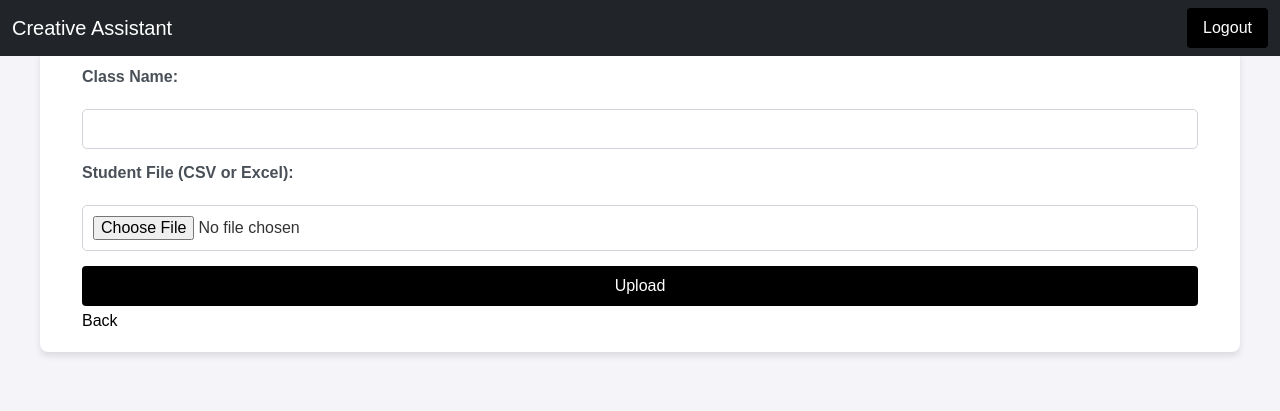
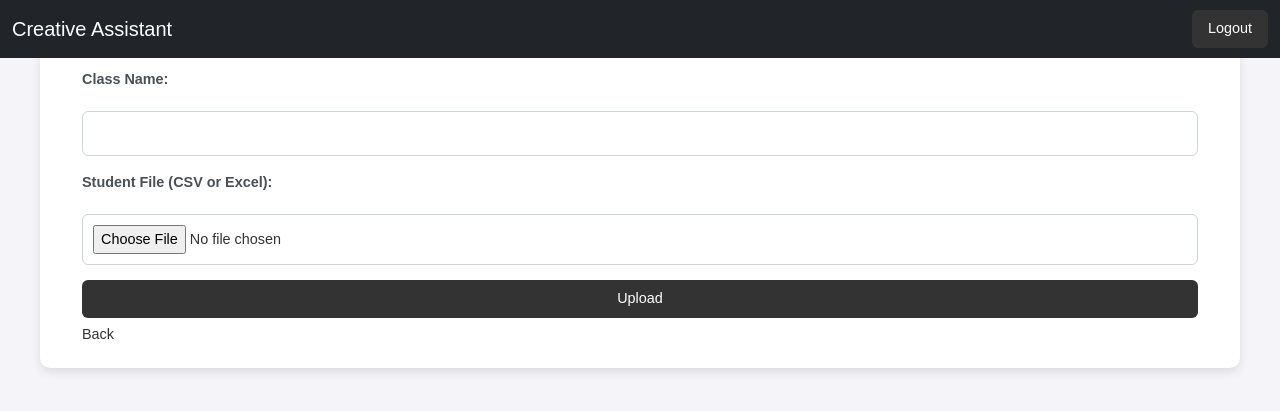
Before and after one commit to JefenaGracia/creative, a Flask app: page /upload in a window 1280 px wide. Shown: the top 411 px of the page. Run offline with Flask 3, Linux system fonts and the light colour scheme; the visitor is signed in with stand-in values (Sample User, id 1).

Commit message:
Minor changes

```diff
--- a/static/css/styles.css
+++ b/static/css/styles.css
@@ -7,10 +9,11 @@
 
 /* Body Styling */
 body {
-    font: 1.4rem 'Arial', sans-serif;
+    font: 1.2rem 'Arial', sans-serif;
     background: #f4f4f9;
     color: #333;
-    padding: 0 15px;
+    padding: 0 20px;
+    line-height: 1.6;
 }
 
 /* Content Wrapper */
@@ -19,15 +22,17 @@ body {
     margin: 80px auto;
     padding: 20px;
     background: #fff;
-    border-radius: 8px;
-    box-shadow: 0 4px 6px rgba(0, 0, 0, 0.1);
+    border-radius: 10px;
+    box-shadow: 0 4px 10px rgba(0, 0, 0, 0.1);
 }
 
 /* Headings */
 h1, h2, h3 {
-    color: #000;
+    color: #333;
     margin-bottom: 20px;
     text-align: center;
+    font-weight: 600;
+    font-size: 1.8rem;  /* Reduced font size */
 }
 
 /* Form Elements */
@@ -39,19 +44,21 @@ form, .upload-form, .add-project-form {
 
 label, .form-label {
     font-weight: bold;
-    font-size: 1rem;
+    font-size: 0.9rem;  /* Reduced font size */
     color: #495057;
+    margin-bottom: 5px;
 }
 
-input, .form-input {
+input, .form-input, select {
     padding: 10px;
-    font-size: 1rem;
+    font-size: 0.9rem;  /* Reduced font size */
     border: 1px solid #ced4da;
-    border-radius: 5px;
+    border-radius: 6px;
     width: 100%;
+    transition: border-color 0.3s ease;
 }
 
-input:focus, .form-input:focus {
+input:focus, .form-input:focus, select:focus {
     border-color: #80bdff;
     outline: none;
 }
@@ -59,25 +66,41 @@ input:focus, .form-input:focus {
 /* Buttons */
 button, .btn {
     padding: 8px 16px;
-    background: #000;
+    background: #333;
     color: white;
     border: none;
-    border-radius: 4px;
-    font-size: 1rem;
+    border-radius: 6px;
+    font-size: 0.9rem;
     cursor: pointer;
-    transition: 0.3s;
+    transition: background-color 0.3s ease, transform 0.2s ease, color 0.3s ease;
 }
 
 button:hover, .btn:hover {
-    background: #454343;
+    background-color: #444;
+    color: white;
 }
+
+.btn.btn-back:hover {
+    background-color: #555;
+    color: white;
+}
+
+button:active, .btn:active {
+    background-color: #333;
+    transform: translateY(0);
+}
+
 
 /* Links */
 a {
-    color: #000;
+    color: #333;
     text-decoration: none;
-    font-size: 1rem;
-    transition: 0.3s;
+    font-size: 0.9rem;  /* Reduced font size */
+    transition: color 0.3s ease;
+}
+
+a:hover {
+    color: #6d6d6d;
 }
 
 /* Lists */
--- a/templates/add_project.html
+++ b/templates/add_project.html
@@ -18,5 +18,10 @@
 
         <button type="submit" class="btn btn-submit">Add Project</button>
     </form>
+
+    <div class="back-buttons">
+        <a href="{{ url_for('add_team', class_name=class_name, project_name=project_name) }}" class="btn btn-secondary back-btn">Back</a>
+    </div>
+
 </div>
 {% endblock %}
--- a/templates/add_team.html
+++ b/templates/add_team.html
@@ -25,7 +25,7 @@
     </div>
 
     <button id="save-changes-btn" class="btn">Save Changes</button>
-    <a href="{{ url_for('project_view', class_name=class_name, project_name=project_name) }}" class="btn">Back to Project</a>
+    <a href="{{ url_for('project_view', class_name=class_name, project_name=project_name) }}" class="btn">Back</a>
 </div>
 
 <script>
--- a/templates/teachers_home.html
+++ b/templates/teachers_home.html
@@ -28,7 +28,6 @@
 
     <div class="action-buttons">
         <a href="{{ url_for('upload') }}" class="btn btn-add-classroom">Add Classroom</a>
-        <a href="{{ url_for('logout') }}" class="btn btn-logout">Logout</a>
     </div>
 </div>
 {% endblock %}
--- a/templates/team.html
+++ b/templates/team.html
@@ -18,9 +18,7 @@
     {% endif %}
 
     <div class="back-buttons">
-        <a href="{{ url_for('project_view', class_name=class_name, project_name=project_name) }}" class="btn btn-secondary back-btn">Back to Project</a>
-        <a href="{{ url_for('classroom_view', class_name=class_name) }}" class="btn btn-secondary back-btn">Back to Classroom</a>
-        <a href="{{ url_for('teachers_home') }}" class="btn btn-secondary back-btn">Back to Home</a>
-    </div>
+        <a href="{{ url_for('project_view', class_name=class_name, project_name=project_name) }}" class="btn btn-secondary back-btn">Back</a>
+     </div>
 </div>
 {% endblock %}
```
Also changed, not shown: other parts of static/css/styles.css (+38 -10 lines), templates/classroom.html (+6 -2 lines), templates/students_home.html (+1 -8 lines), templates/team.view.html (+2 -6 lines), templates/project.html (line endings or trailing spaces).
